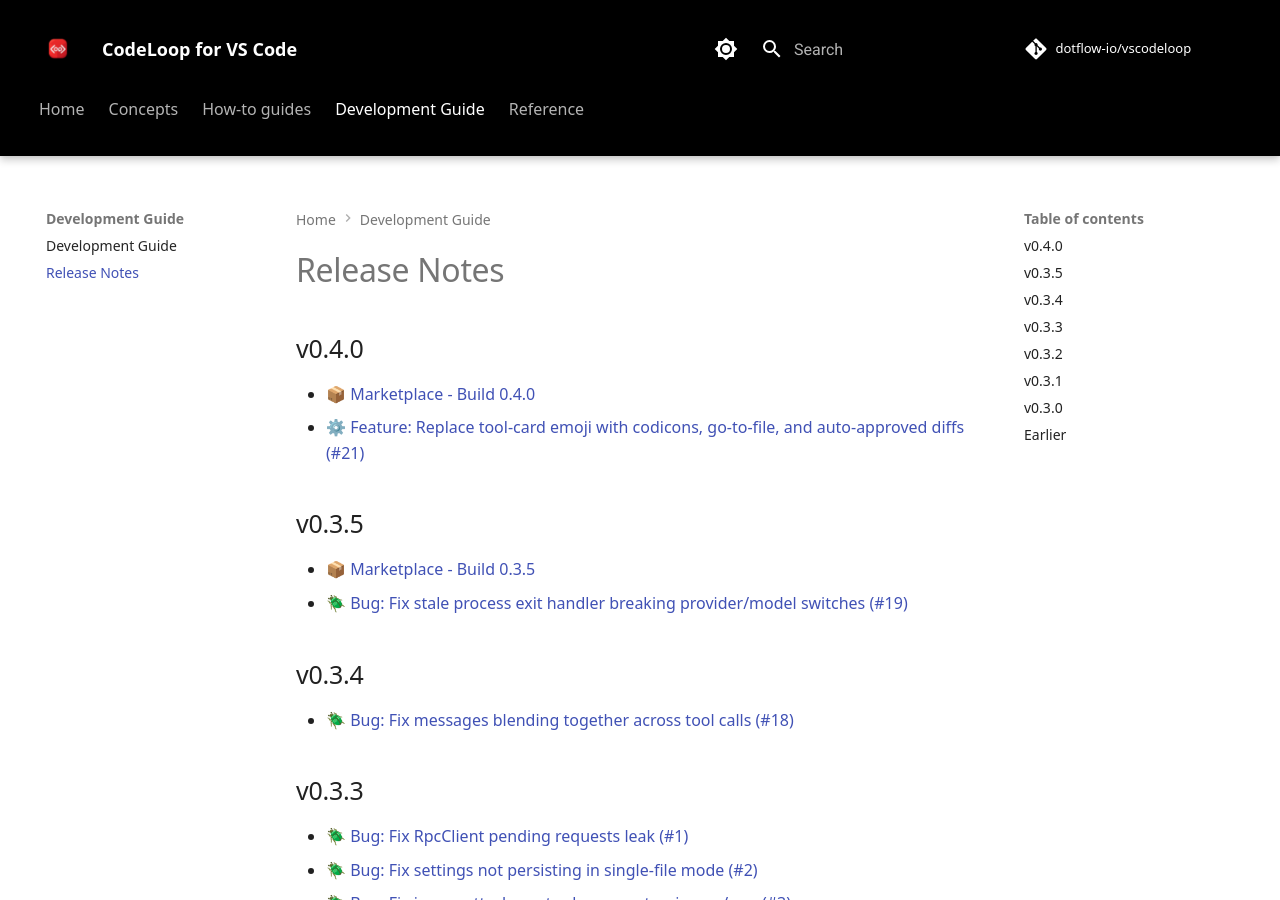
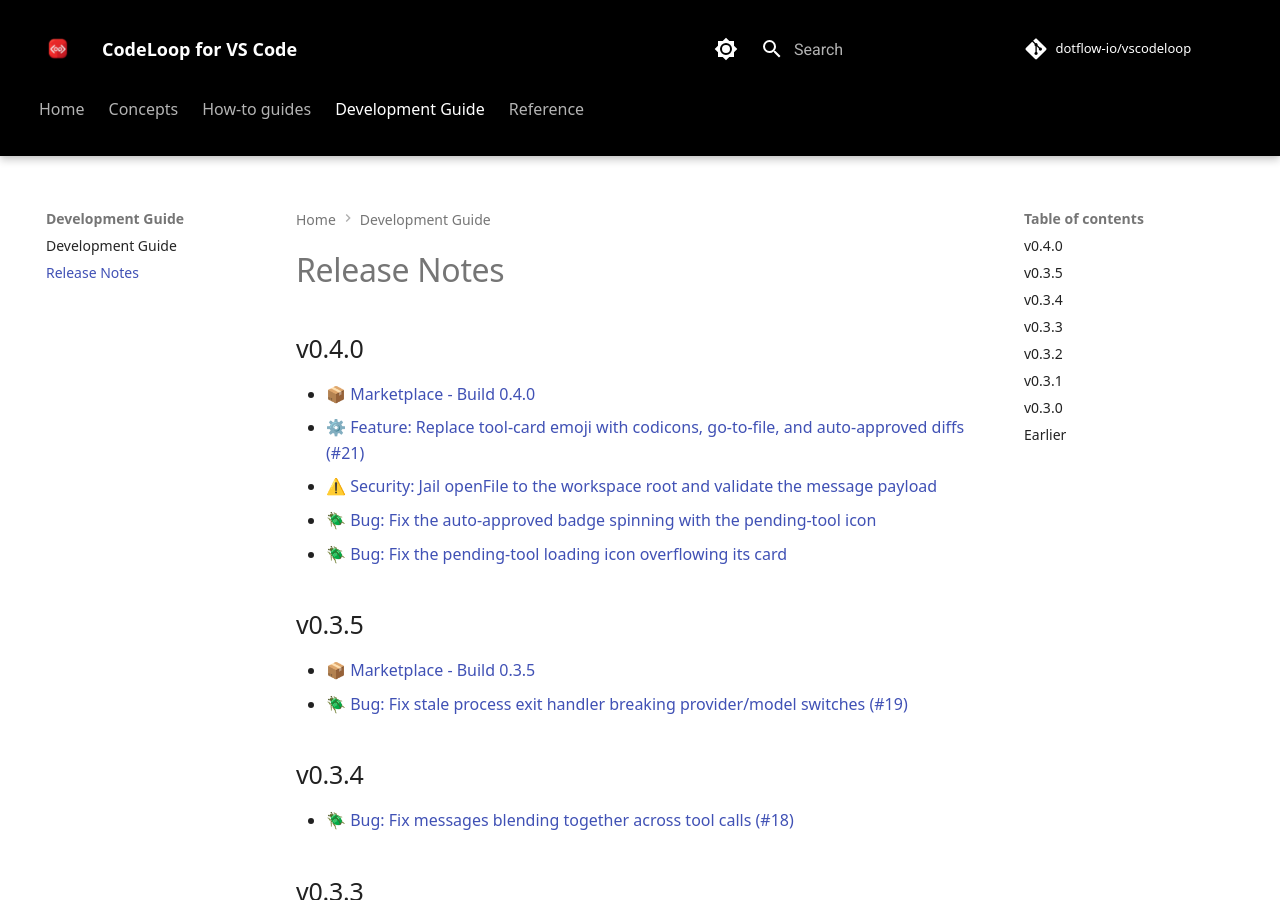
Before and after one commit to dotflow-io/vscodeloop, an MkDocs documentation site: the page built from docs/nav/development/release-notes.md, in a window 1280 px wide and 900 px high. Built offline with MkDocs 1.6.1 and Material for MkDocs 9.7.7, drawn with Linux system fonts in a browser that asks for light colours; comment, search, counter and statistics services are not loaded.

Commit message:
📘 DOCS: Add the openFile security fix and loading-icon bugs to v0.4.0

```diff
--- a/docs/nav/development/release-notes.md
+++ b/docs/nav/development/release-notes.md
@@ -4,6 +4,9 @@
 
 - [📦 Marketplace - Build 0.4.0](https://marketplace.visualstudio.com/items?itemName=fernandocelmer.pycodeloop)
 - [⚙️ Feature: Replace tool-card emoji with codicons, go-to-file, and auto-approved diffs (#21)](https://github.com/dotflow-io/vscodeloop/pull/22)
+- [⚠️ Security: Jail openFile to the workspace root and validate the message payload](https://github.com/dotflow-io/vscodeloop/pull/22)
+- [🪲 Bug: Fix the auto-approved badge spinning with the pending-tool icon](https://github.com/dotflow-io/vscodeloop/pull/22)
+- [🪲 Bug: Fix the pending-tool loading icon overflowing its card](https://github.com/dotflow-io/vscodeloop/pull/22)
 
 ## v0.3.5
 
```
